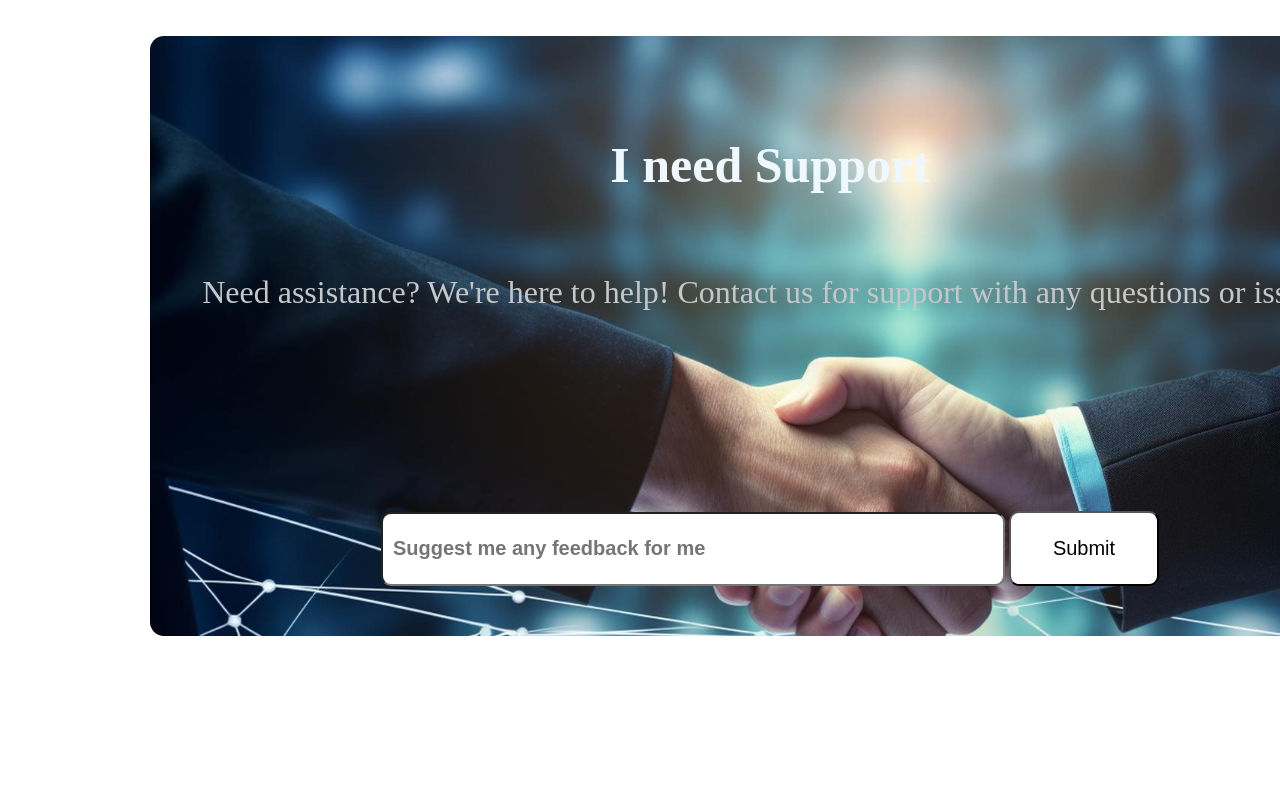
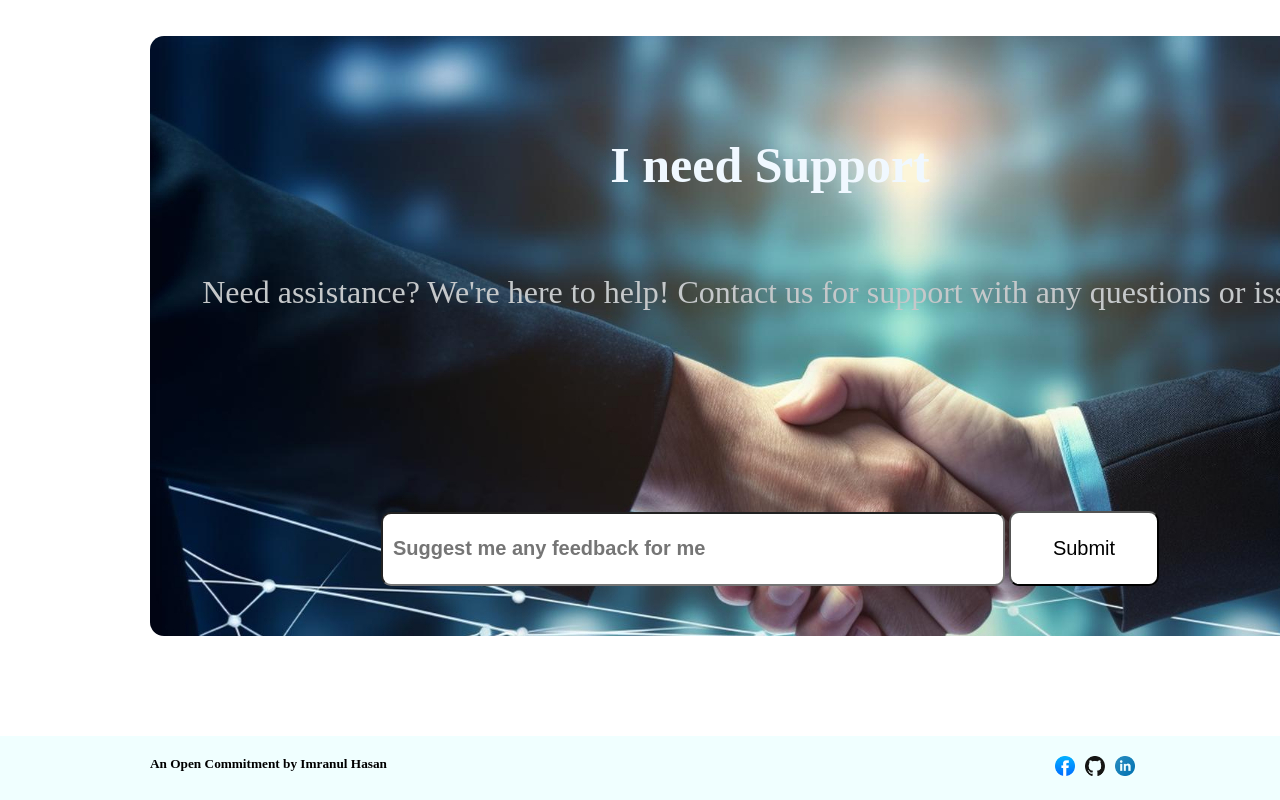
Before and after one commit to Imranul78/A-Simple-web-page, a plain HTML site: page index.html in a window 1280 px wide. Shown: the part 3279-4079 px from the top of the page. Before the commit the page ends 3915 px from the top, so only its background shows below. Drawn offline with Linux system fonts and the light colour scheme.

Commit message:
added footer

```diff
--- a/index.html
+++ b/index.html
@@ -108,13 +108,35 @@
 </div>
 </section>
 
+</main>
+
+<footer id="footer">
+         <div class="icon">
+          <div>
+              <h5>An Open Commitment by Imranul Hasan</h5>
+         </div>
+    </div>
 
 
-</main>
+<div class="icon2">
+         <div style="padding-right: 10px;">
+        <p><a href="https://www.facebook.com/imranul.hasan.75?mibextid=LQQJ4d" target="_blank" >
+        <img src="assets/facebook.png" width="20" height="20">
+        </a></p>
+   </div>
 
-     <footer>
+     <div style="padding-right: 10px;">
+        <p><a href="https://github.com/Imranul78" target="_blank" >
+        <img src="assets/github.png" width="20" height="20">
+         </a></p>
+    </div>
 
-
-     </footer>
+    <div>
+        <p><a href="https://www.linkedin.com/in/imranul-hasan-70384b202/" target="_blank" >
+        <img src="assets/linkedin-icon 1.png" width="20" height="20">
+        </a></p>
+        </div>
+    </div>
+</footer>
 </body>
 </html>
--- a/styles/styles.css
+++ b/styles/styles.css
@@ -249,5 +249,19 @@
         height: 75px;
         width: 150px;
         border-radius: 10px;
+}
 
-    }
+footer{
+    margin-top: 100px;
+    background-color: azure;
+    padding: 20px;
+    display: flex;
+    justify-content: space-between;
+    padding-left: 150px;
+    padding-right: 145px;
+}
+
+footer .icon2{
+    display: flex; ;
+
+}
```
